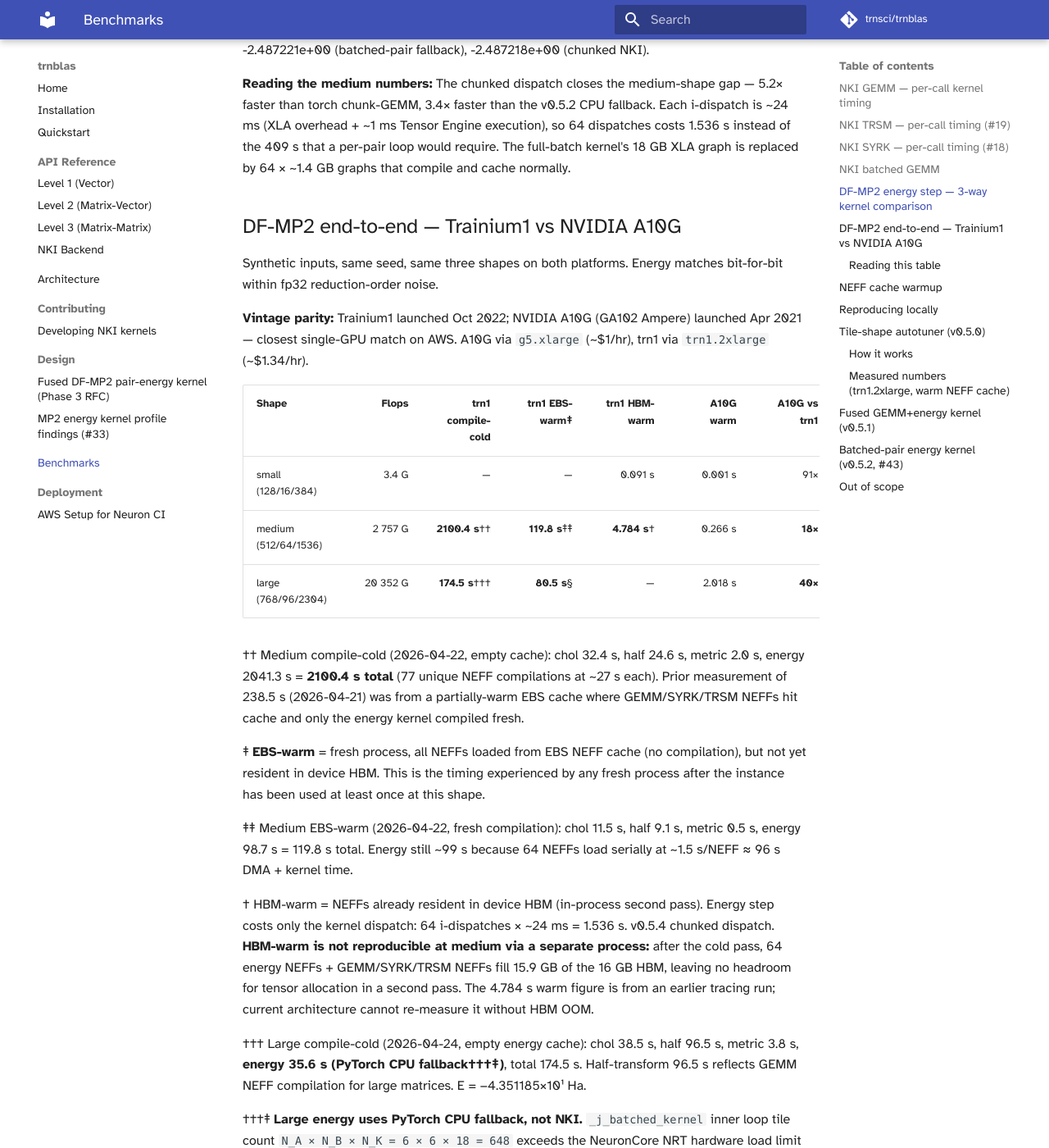
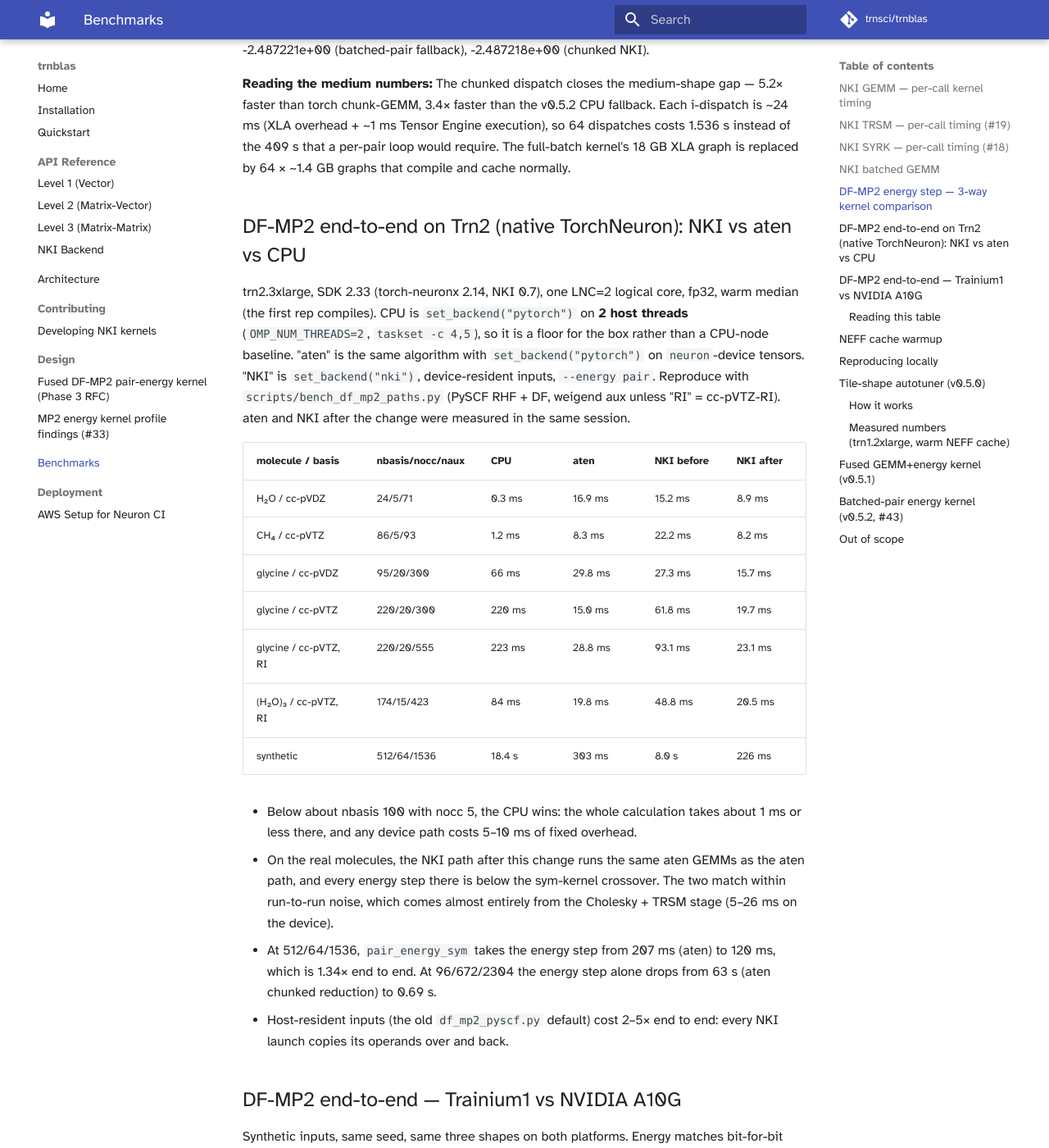
Before and after one commit to trnsci/trnblas, an MkDocs documentation site: the page built from docs/benchmarks.md, in a window 1280 px wide and 1400 px high, scrolled down 3843 px. Shown: the whole window at 82% size. Built offline with MkDocs 1.6.1 and Material for MkDocs 9.7.7, drawn with Linux system fonts in a browser that asks for light colours; some web fonts are replaced; comment, search, counter and statistics services are not loaded.

Commit message:
docs: Trn2 DF-MP2 NKI vs aten vs CPU table

```diff
--- a/docs/benchmarks.md
+++ b/docs/benchmarks.md
@@ -162,6 +162,39 @@
 64 dispatches costs 1.536 s instead of the 409 s that a per-pair loop would require.
 The full-batch kernel's 18 GB XLA graph is replaced by 64 × ~1.4 GB graphs that
 compile and cache normally.
+
+## DF-MP2 end-to-end on Trn2 (native TorchNeuron): NKI vs aten vs CPU
+
+trn2.3xlarge, SDK 2.33 (torch-neuronx 2.14, NKI 0.7), one LNC=2 logical core,
+fp32, warm median (the first rep compiles). CPU is `set_backend("pytorch")` on
+**2 host threads** (`OMP_NUM_THREADS=2`, `taskset -c 4,5`), so it is a floor for
+the box rather than a CPU-node baseline. "aten" is the same algorithm with
+`set_backend("pytorch")` on `neuron`-device tensors. "NKI" is
+`set_backend("nki")`, device-resident inputs, `--energy pair`. Reproduce with
+`scripts/bench_df_mp2_paths.py` (PySCF RHF + DF, weigend aux unless "RI" =
+cc-pVTZ-RI). aten and NKI after the change were measured in the same session.
+
+| molecule / basis | nbasis/nocc/naux | CPU | aten | NKI before | NKI after |
+|---|---|---|---|---|---|
+| H₂O / cc-pVDZ | 24/5/71 | 0.3 ms | 16.9 ms | 15.2 ms | 8.9 ms |
+| CH₄ / cc-pVTZ | 86/5/93 | 1.2 ms | 8.3 ms | 22.2 ms | 8.2 ms |
+| glycine / cc-pVDZ | 95/20/300 | 66 ms | 29.8 ms | 27.3 ms | 15.7 ms |
+| glycine / cc-pVTZ | 220/20/300 | 220 ms | 15.0 ms | 61.8 ms | 19.7 ms |
+| glycine / cc-pVTZ, RI | 220/20/555 | 223 ms | 28.8 ms | 93.1 ms | 23.1 ms |
+| (H₂O)₃ / cc-pVTZ, RI | 174/15/423 | 84 ms | 19.8 ms | 48.8 ms | 20.5 ms |
+| synthetic | 512/64/1536 | 18.4 s | 303 ms | 8.0 s | 226 ms |
+
+- Below about nbasis 100 with nocc 5, the CPU wins: the whole calculation
+  takes about 1 ms or less there, and any device path costs 5–10 ms of fixed overhead.
+- On the real molecules, the NKI path after this change runs the same aten
+  GEMMs as the aten path, and every energy step there is below the
+  sym-kernel crossover. The two match within run-to-run noise, which comes
+  almost entirely from the Cholesky + TRSM stage (5–26 ms on the device).
+- At 512/64/1536, `pair_energy_sym` takes the energy step from 207 ms (aten)
+  to 120 ms, which is 1.34× end to end. At 96/672/2304 the energy step alone
+  drops from 63 s (aten chunked reduction) to 0.69 s.
+- Host-resident inputs (the old `df_mp2_pyscf.py` default) cost 2–5× end to
+  end: every NKI launch copies its operands over and back.
 
 ## DF-MP2 end-to-end — Trainium1 vs NVIDIA A10G
 
```
